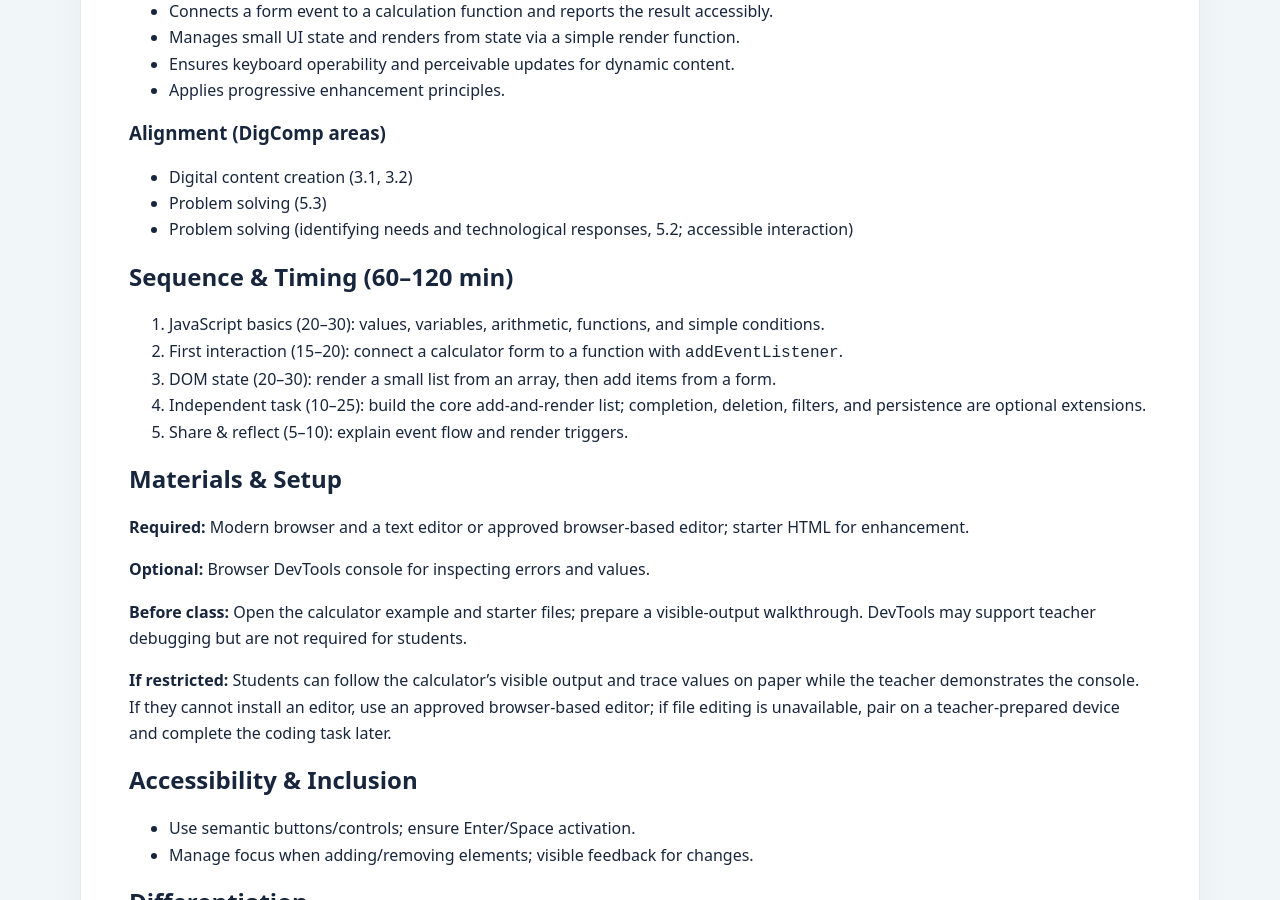
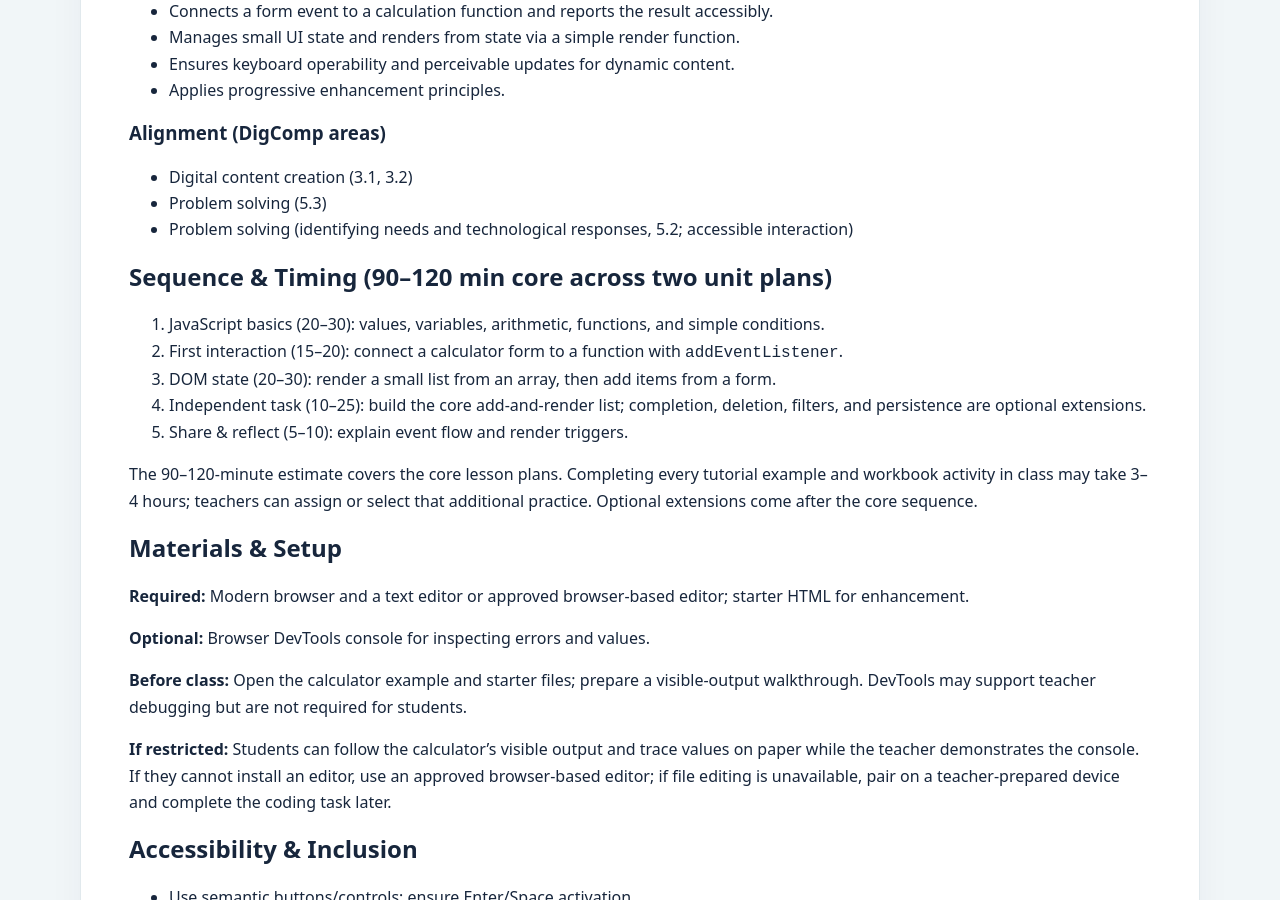
Before and after one commit to STEAM-C3T/teacher-toolkit, a Jekyll site: the page built from modules/04-javascript-essentials/module-overview.md, in a window 1280 px wide and 900 px high, scrolled down 691 px. Built offline with Jekyll 4.4.1, drawn with Linux system fonts in a browser that asks for light colours; our own code applies the rules of GitHub Pages for plain Markdown files.

Commit message:
Clarify Module 4 core lesson timing

```diff
--- a/modules/04-javascript-essentials/module-overview.md
+++ b/modules/04-javascript-essentials/module-overview.md
@@ -26,13 +26,15 @@ Use the [Module 4 student route](https://github.com/STEAM-C3T/digital-proficienc
 - Problem solving (5.3)
 - Problem solving (identifying needs and technological responses, 5.2; accessible interaction)
 
-## Sequence & Timing (60–120 min)
+## Sequence & Timing (90–120 min core across two unit plans)
 
 1. JavaScript basics (20–30): values, variables, arithmetic, functions, and simple conditions.
 2. First interaction (15–20): connect a calculator form to a function with `addEventListener`.
 3. DOM state (20–30): render a small list from an array, then add items from a form.
 4. Independent task (10–25): build the core add-and-render list; completion, deletion, filters, and persistence are optional extensions.
 5. Share & reflect (5–10): explain event flow and render triggers.
+
+The 90–120-minute estimate covers the core lesson plans. Completing every tutorial example and workbook activity in class may take 3–4 hours; teachers can assign or select that additional practice. Optional extensions come after the core sequence.
 
 ## Materials & Setup
 
```
